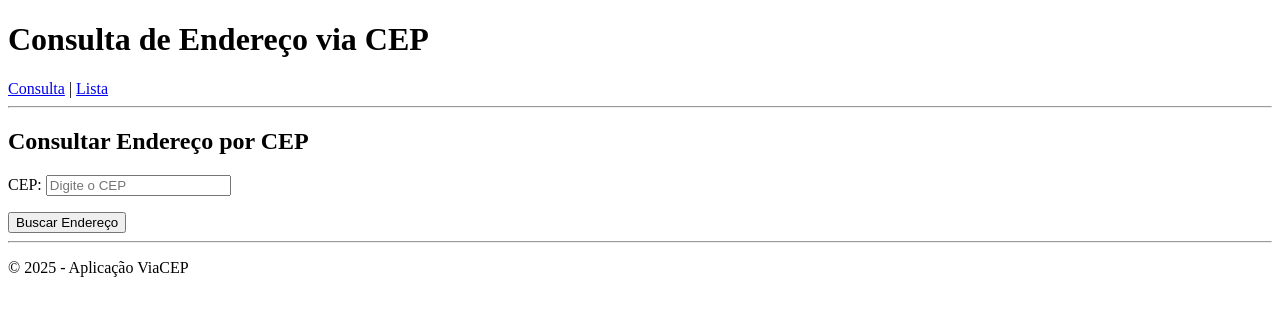
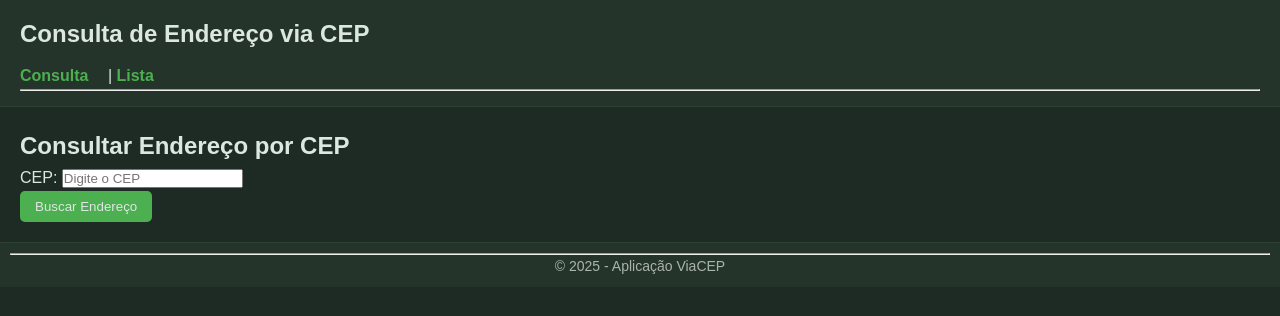
Before and after one commit to K1d4-K1d4/WorkshopBack-End-Turma2.2025.2, a Django app: page / in a window 1280 px wide. Shown: the top 316 px of the page. Run offline with Django 5.2, Linux system fonts and the light colour scheme.

Commit message:
Style - A parte static foi alterada de lugar e agora o arquivo style.css não está mais vazio | Não foi feita alteração no base.html além de conectar ao arquivo style.css | O style.css atual foi feito apenas com IA com o objetivo de um visual simples para sair do padrão.

```diff
--- /dev/null
+++ b/dia4/projetoUm/app1/static/style.css
@@ -0,0 +1,99 @@
+/* style.css - Tema escuro esverdeado */
+
+/* Paleta básica */
+:root {
+   --bg: #1e2b24;       /* fundo principal */
+   --bg-alt: #25342b;    /* fundo alternativo */
+   --text: #dce7e2;      /* texto */
+   --accent: #4caf50;    /* verde principal */
+   --accent-hover: #66bb6a;
+}
+
+/* Reset básico */
+* {
+   margin: 0;
+   padding: 0;
+   box-sizing: border-box;
+}
+
+body {
+   font-family: Arial, Helvetica, sans-serif;
+   background-color: var(--bg);
+   color: var(--text);
+   line-height: 1.6;
+}
+
+/* Cabeçalho */
+header {
+   background-color: var(--bg-alt);
+   padding: 15px 20px;
+   border-bottom: 1px solid #2f4036;
+}
+
+header h1 {
+   margin: 0 0 10px 0;
+   font-size: 24px;
+}
+
+nav a {
+   color: var(--accent);
+   text-decoration: none;
+   margin-right: 15px;
+   font-weight: bold;
+}
+
+nav a:hover {
+   color: var(--accent-hover);
+   text-decoration: underline;
+}
+
+/* Conteúdo principal */
+main {
+   padding: 20px;
+}
+
+/* Listas */
+ul {
+   list-style: none;
+   padding: 0;
+}
+
+li {
+   background-color: var(--bg-alt);
+   padding: 10px 15px;
+   margin-bottom: 10px;
+   border-radius: 8px;
+}
+
+/* Botões */
+button {
+   background-color: var(--accent);
+   color: var(--text);
+   padding: 8px 15px;
+   border: none;
+   border-radius: 5px;
+   cursor: pointer;
+}
+
+button:hover {
+   background-color: var(--accent-hover);
+}
+
+/* Links gerais */
+a {
+   color: var(--accent);
+}
+
+a:hover {
+   color: var(--accent-hover);
+}
+
+/* Rodapé */
+footer {
+   text-align: center;
+   padding: 10px;
+   background-color: var(--bg-alt);
+   font-size: 14px;
+   color: #a9b4ae;
+   border-top: 1px solid #2f4036;
+}
--- a/dia4/projetoUm/app1/templates/base.html
+++ b/dia4/projetoUm/app1/templates/base.html
@@ -1,8 +1,12 @@
+{% load static %}
+
 <!DOCTYPE html>
 <html lang="pt-br">
 <head>
     <meta charset="UTF-8">
     <title>ViaCEP</title>
+    <link rel="stylesheet" href="{% static '/style.css' %}">
+
 </head>
 <body>
     <header>
```
Also changed, not shown: dia4/projetoUm/app1/templates/src/style/style.css (deleted).
